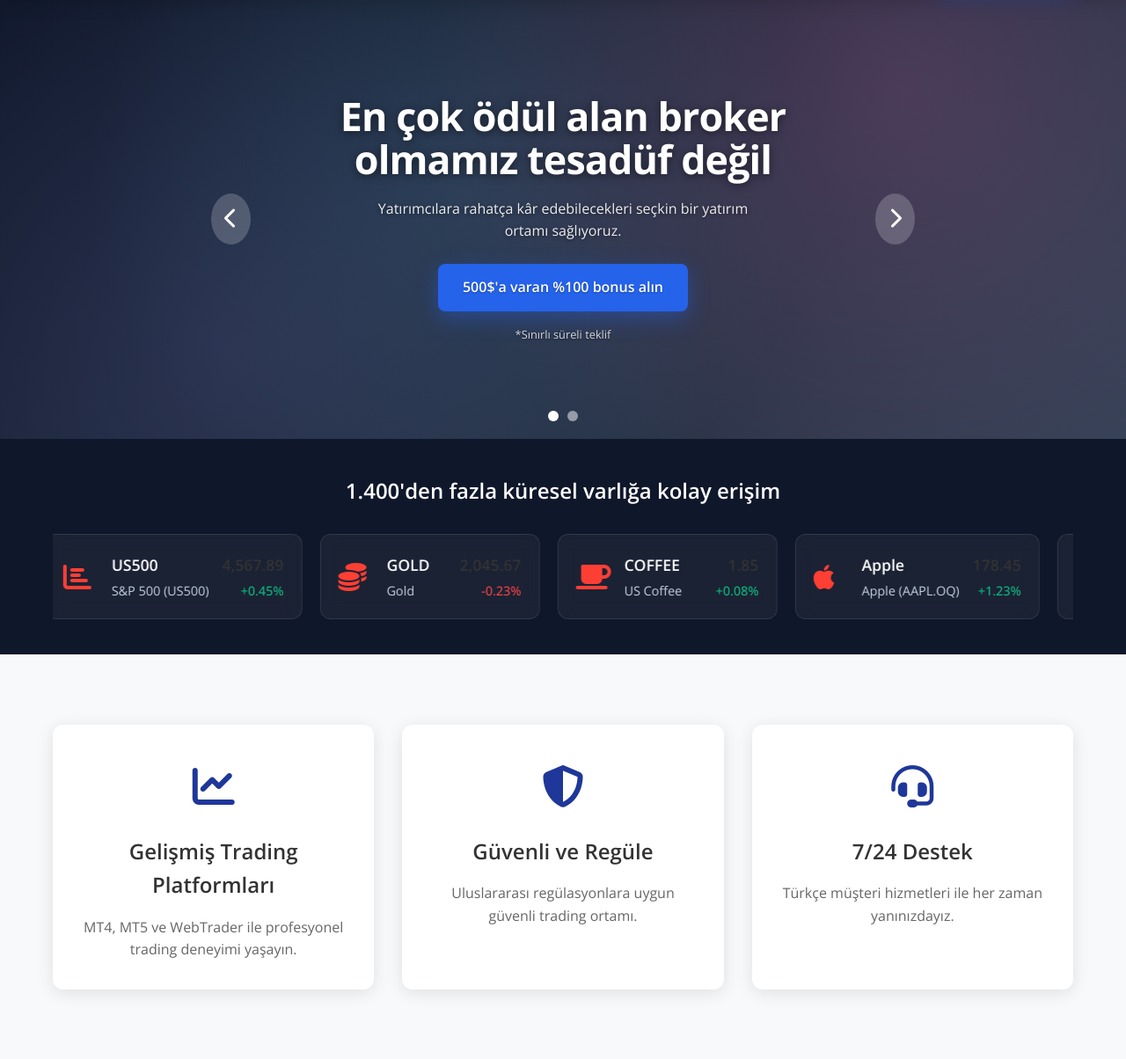
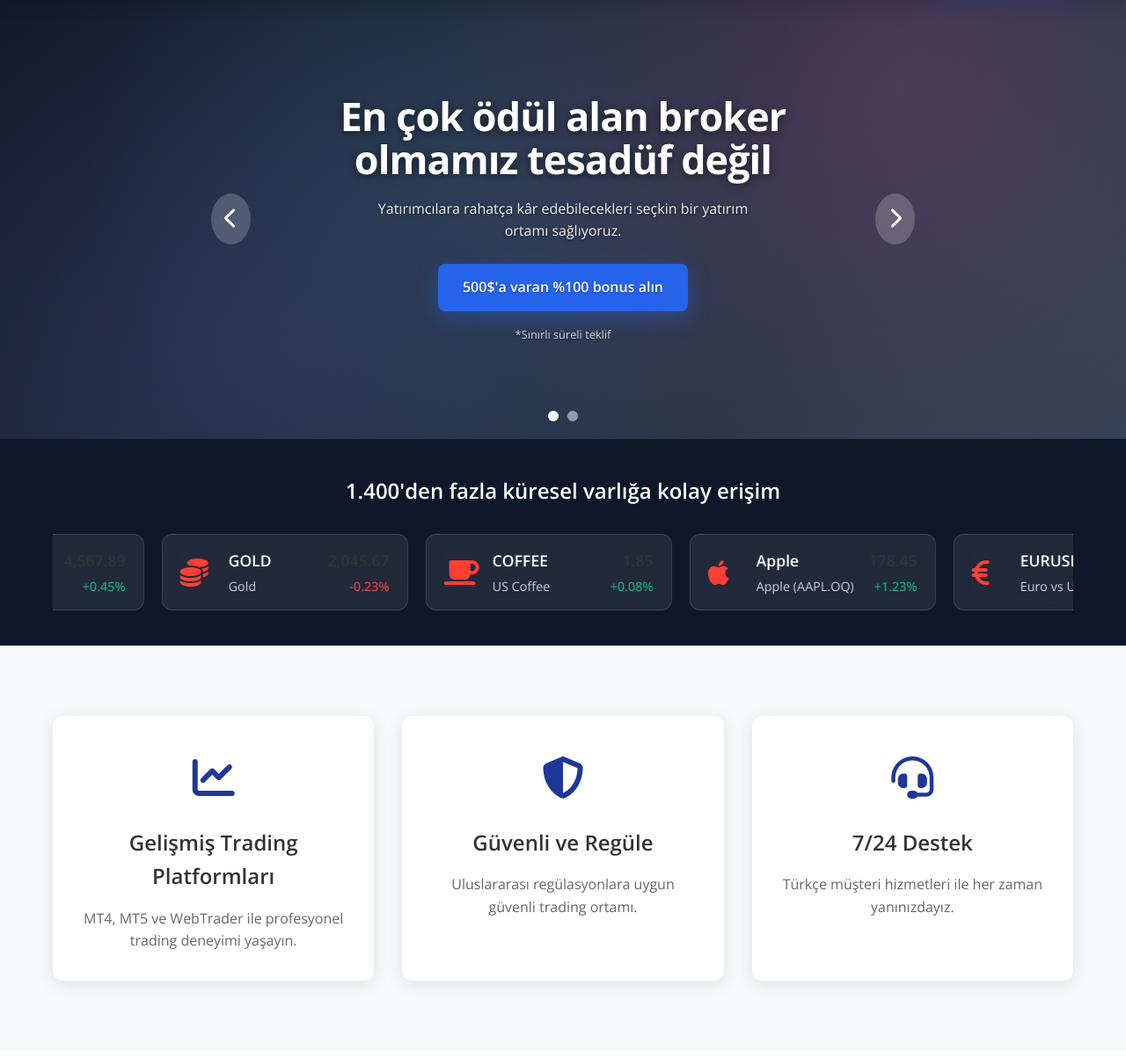
Before and after one commit to tusekom55/tug, a PHP site: page / in a window 1280 px wide. Shown: the part 124-1328 px from the top of the page at 88% size. Run offline with PHP 8.4, Linux system fonts and the light colour scheme; some libraries are stand-ins or nearby versions.

Commit message:
Kaydırılan coin listesi iyileştirildi - animasyon hızlandırıldı

```diff
--- a/public_html/css/style.css
+++ b/public_html/css/style.css
@@ -410,26 +410,29 @@ body {
 .coins-scroll-container {
     overflow: hidden;
     position: relative;
+    width: 100%;
 }
 
 .coins-scroll {
     display: flex;
     gap: 20px;
-    animation: scrollCoins 30s linear infinite;
+    animation: scrollCoins 20s linear infinite;
     width: max-content;
+    will-change: transform;
 }
 
 .coin-card {
-    background: rgba(255, 255, 255, 0.05);
-    border: 1px solid rgba(255, 255, 255, 0.1);
+    background: rgba(255, 255, 255, 0.08);
+    border: 1px solid rgba(255, 255, 255, 0.15);
     border-radius: 12px;
-    padding: 20px;
-    min-width: 250px;
+    padding: 15px 20px;
+    min-width: 280px;
     display: flex;
     align-items: center;
     gap: 15px;
     backdrop-filter: blur(10px);
     transition: transform 0.3s ease, box-shadow 0.3s ease;
+    flex-shrink: 0;
 }
 
 .coin-card:hover {
@@ -836,12 +839,12 @@ body {
 
     /* Scrolling coins responsive */
     .coins-scroll {
-        animation-duration: 20s;
+        animation-duration: 15s;
     }
 
     .coin-card {
-        min-width: 200px;
-        padding: 15px;
+        min-width: 220px;
+        padding: 12px 15px;
     }
 
     .coin-icon {
```
